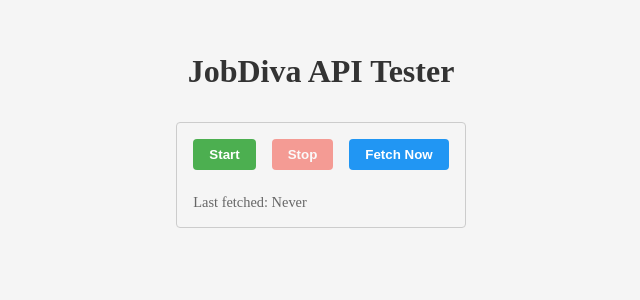
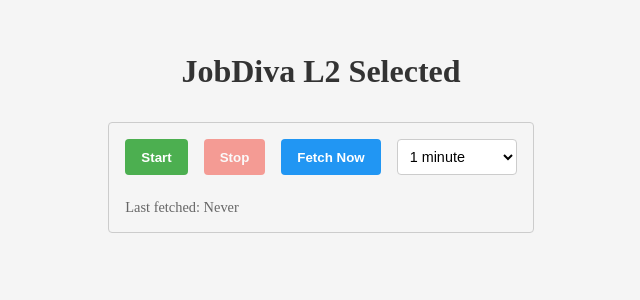
Before and after one commit to axiom-nik/azure-functions, a Next.js app: page / in a window 1280 px wide. Shown: the top 300 px of the page, without its empty margins (319-959 px from the left). Built offline with nearby package versions, Linux system fonts and the light colour scheme.

Commit message:
Add interval selection feature: Introduced a dropdown for selecting fetch intervals, updated fetching logic to use the selected interval, and added corresponding styles for the new UI component.

```diff
--- a/app/page.module.css
+++ b/app/page.module.css
@@ -118,3 +118,19 @@
   background-color: #f5f5f5;
   border-radius: 4px;
 }
+
+.intervalSelect {
+  padding: 0.5rem;
+  border: 1px solid #ccc;
+  border-radius: 4px;
+  background-color: white;
+  font-size: 0.9rem;
+  cursor: pointer;
+  min-width: 120px;
+}
+
+.intervalSelect:disabled {
+  opacity: 0.5;
+  cursor: not-allowed;
+  background-color: #f5f5f5;
+}
--- a/app/page.tsx
+++ b/app/page.tsx
@@ -3,8 +3,12 @@
 import { useState, useEffect } from 'react';
 import styles from './page.module.css';
 
-// Set to 1 minute for testing (in milliseconds)
-const FETCH_INTERVAL = 1 * 60 * 1000;
+// Available intervals in minutes
+const INTERVAL_OPTIONS = [
+  { value: 60, label: '1 minute' },
+  { value: 1800, label: '30 minutes' },
+  { value: 3600, label: '60 minutes' },
+];
 
 interface ApiMetadata {
   fetchTimestamp: string;
@@ -16,9 +20,10 @@
   const [isLoading, setIsLoading] = useState(false);
   const [error, setError] = useState<string | null>(null);
   const [lastFetchTime, setLastFetchTime] = useState<string>('Never');
-  const [nextFetchIn, setNextFetchIn] = useState<number>(FETCH_INTERVAL / 1000);
+  const [nextFetchIn, setNextFetchIn] = useState<number>(60);
   const [metadata, setMetadata] = useState<ApiMetadata | null>(null);
   const [isRunning, setIsRunning] = useState(false);
+  const [selectedInterval, setSelectedInterval] = useState<number>(60);
 
   const fetchJobDivaData = async () => {
     try {
@@ -42,7 +47,7 @@
       setMetadata(data.metadata);
 
       // Reset countdown after successful fetch
-      setNextFetchIn(FETCH_INTERVAL / 1000);
+      setNextFetchIn(selectedInterval);
     } catch (err) {
       setError(err instanceof Error ? err.message : 'An error occurred');
     } finally {
@@ -59,13 +64,13 @@
       fetchJobDivaData();
 
       // Set up timer to fetch every interval
-      fetchIntervalId = setInterval(fetchJobDivaData, FETCH_INTERVAL);
+      fetchIntervalId = setInterval(fetchJobDivaData, selectedInterval * 1000);
 
       // Set up countdown timer that updates every second
       countdownIntervalId = setInterval(() => {
         setNextFetchIn(prev => {
           if (prev <= 1) {
-            return FETCH_INTERVAL / 1000;
+            return selectedInterval;
           }
           return prev - 1;
         });
@@ -77,7 +82,7 @@
       if (fetchIntervalId) clearInterval(fetchIntervalId);
       if (countdownIntervalId) clearInterval(countdownIntervalId);
     };
-  }, [isRunning]); // Effect runs when isRunning changes
+  }, [isRunning, selectedInterval]); // Effect runs when isRunning or selectedInterval changes
 
   // Format the countdown time
   const formatCountdown = (seconds: number): string => {
@@ -88,16 +93,25 @@
 
   const handleStart = () => {
     setIsRunning(true);
+    setNextFetchIn(selectedInterval);
   };
 
   const handleStop = () => {
     setIsRunning(false);
-    setNextFetchIn(FETCH_INTERVAL / 1000);
+    setNextFetchIn(selectedInterval);
+  };
+
+  const handleIntervalChange = (event: React.ChangeEvent<HTMLSelectElement>) => {
+    const newInterval = parseInt(event.target.value);
+    setSelectedInterval(newInterval);
+    if (isRunning) {
+      setNextFetchIn(newInterval);
+    }
   };
 
   return (
     <main className={styles.main}>
-      <h1 className={styles.title}>JobDiva API Tester</h1>
+      <h1 className={styles.title}>JobDiva L2 Selected</h1>
 
       <div className={styles.controls}>
         <div className={styles.buttonGroup}>
@@ -122,6 +136,18 @@
           >
             {isLoading ? 'Fetching...' : 'Fetch Now'}
           </button>
+          <select
+            value={selectedInterval}
+            onChange={handleIntervalChange}
+            disabled={isRunning}
+            className={styles.intervalSelect}
+          >
+            {INTERVAL_OPTIONS.map(option => (
+              <option key={option.value} value={option.value}>
+                {option.label}
+              </option>
+            ))}
+          </select>
         </div>
         <div className={styles.status}>
           <div className={styles.lastFetch}>
```
